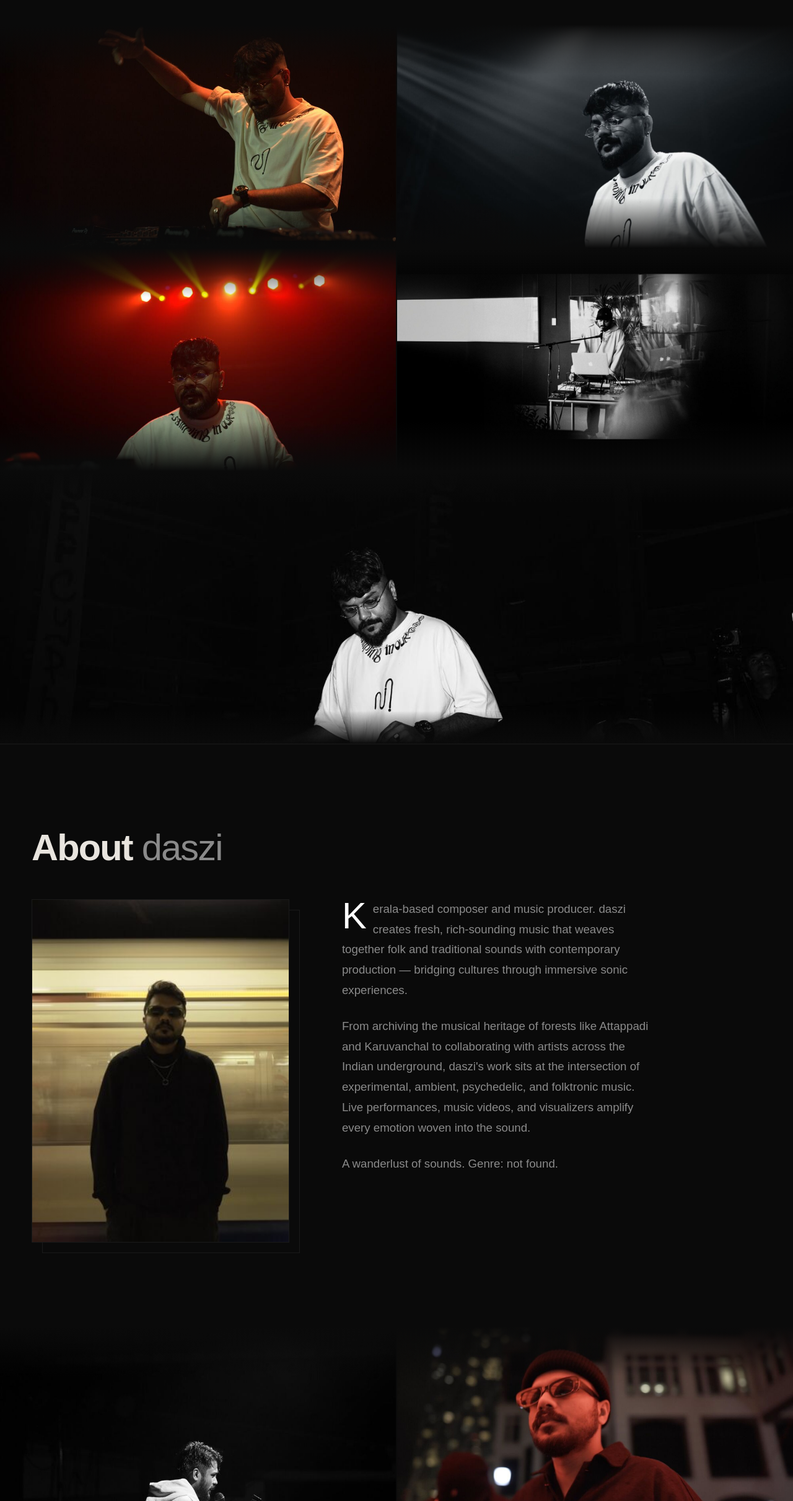
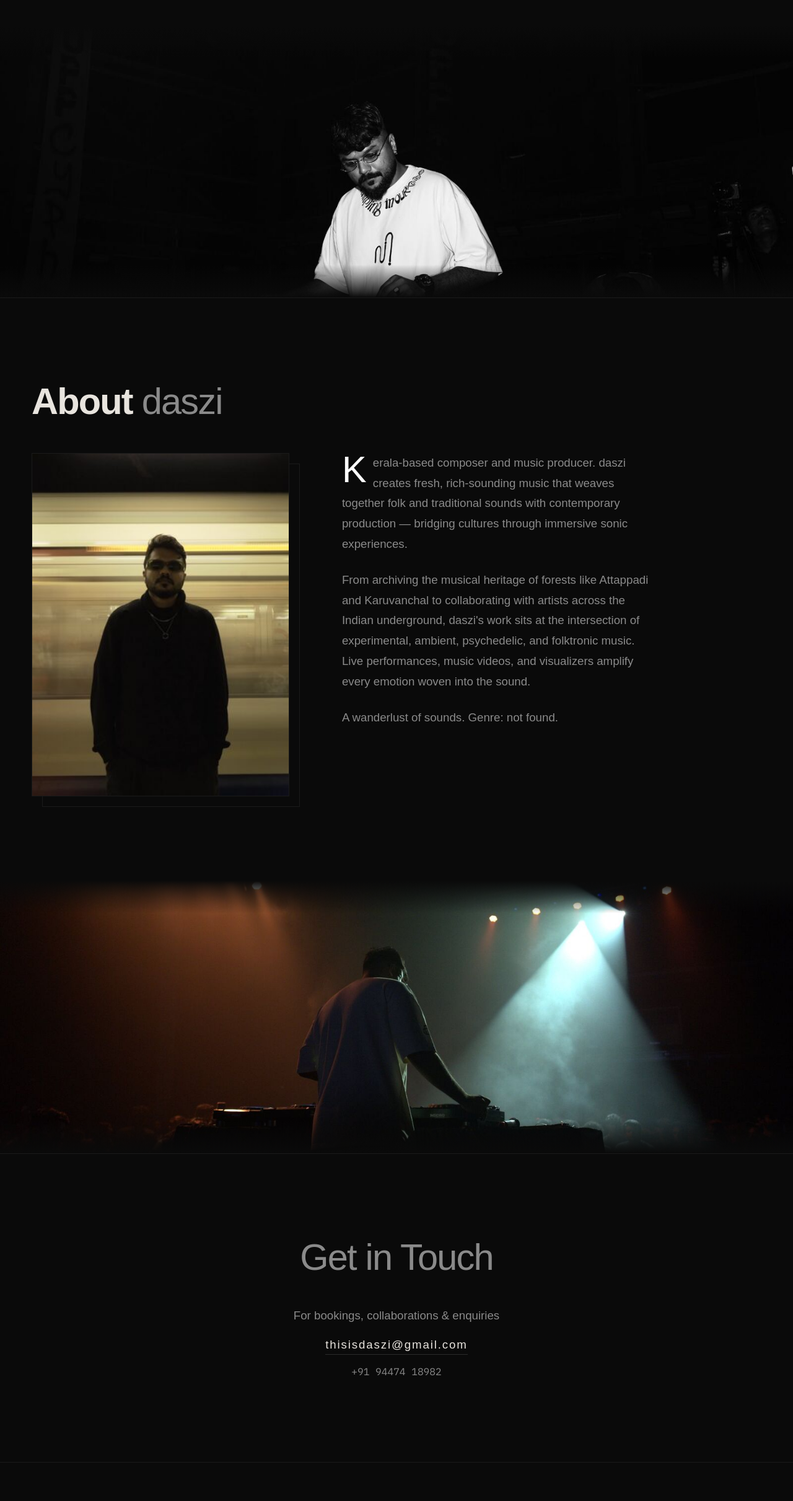
Before and after one commit to manufrancisxyz-gif/daszi, a plain HTML site: page index.html in a window 1280 px wide. Shown: the part 4705-7127 px from the top of the page at 62% size. Drawn offline with Linux system fonts and the light colour scheme; a web font is replaced by a local one.

Commit message:
Cut the homepage photo breaks down to two
Remove the four side-by-side photo pairs (8 photos, including repeats
of the hero mic shot and the About portrait) and their now-unused
styles. The wide DJ shot stays between Watch and About, and the
silhouette before Contact.

Co-Authored-By: Claude Opus 5.5 <noreply@anthropic.com>

```diff
--- a/index.html
+++ b/index.html
@@ -76,12 +76,6 @@ nav.scrolled .nav-logo-full{opacity:1}
 .photo-full{height:55vh;min-height:350px}
 .photo-full::after{content:'';position:absolute;inset:0;background:linear-gradient(to bottom,var(--bg) 0%,transparent 12%,transparent 88%,var(--bg) 100%);pointer-events:none}
 /* Two-up photo row */
-.photo-duo{display:grid;grid-template-columns:1fr 1fr;gap:2px}
-.photo-duo .photo-cell{height:45vh;min-height:300px;overflow:hidden;position:relative}
-.photo-duo .photo-cell img{width:100%;height:100%;object-fit:cover;transition:transform 6s ease-out}
-.photo-duo .photo-cell:hover img{transform:scale(1.04)}
-.photo-duo::before{content:'';position:absolute;top:0;left:0;right:0;height:80px;background:linear-gradient(to bottom,var(--bg),transparent);z-index:1;pointer-events:none}
-.photo-duo::after{content:'';position:absolute;bottom:0;left:0;right:0;height:80px;background:linear-gradient(to top,var(--bg),transparent);z-index:1;pointer-events:none}
 
 .spotify-bar{padding:0 3rem;position:relative;z-index:2;margin-top:-1rem}
 
@@ -273,8 +267,6 @@ section{padding:8rem 3rem}
   .album-desc{font-size:.95rem}
   .photo-full{height:30vh;min-height:220px}
   .video-blend{height:50vh;min-height:280px}
-  .photo-duo{grid-template-columns:1fr}
-  .photo-duo .photo-cell{height:30vh}
   .videos-section{padding:4rem 1.2rem}
   .videos-section{padding:4rem 0}
   .vid-slide{width:80%}
@@ -537,18 +529,6 @@ section{padding:8rem 3rem}
   </div>
 </section>
 
-<!-- PHOTO BREAK — DJ closeup + spotlight portrait side by side -->
-<div class="photo-duo" style="position:relative">
-  <div class="photo-cell reveal-left"><img src="daszi_dj_closeup.jpg" alt="daszi live"></div>
-  <div class="photo-cell reveal-right"><img src="daszi_spotlight.jpg" alt="daszi"></div>
-</div>
-
-<!-- PHOTO BREAK — Red portrait + live setup duo -->
-<div class="photo-duo" style="position:relative">
-  <div class="photo-cell"><img src="daszi_red_portrait.jpg" alt="daszi red lights"></div>
-  <div class="photo-cell"><img src="daszi_live_setup.jpg" alt="daszi studio" style="object-position:center 40%"></div>
-</div>
-
 <!-- PHOTO BREAK — Pioneer DJ wide shot full width -->
 <div class="photo-break photo-full">
   <img src="daszi_pioneer_wide.jpg" alt="daszi at the decks">
@@ -570,18 +550,6 @@ section{padding:8rem 3rem}
     </div>
   </div>
 </section>
-
-<!-- PHOTO BREAK — B&W mic with hanging lights + London night duo -->
-<div class="photo-duo" style="position:relative">
-  <div class="photo-cell"><img src="daszi_mic_bw.jpg" alt="daszi performing" style="object-position:center 60%"></div>
-  <div class="photo-cell"><img src="daszi_london_night.jpg" alt="daszi London"></div>
-</div>
-
-<!-- PHOTO BREAK — Tube station portrait + closeup B&W duo -->
-<div class="photo-duo" style="position:relative">
-  <div class="photo-cell"><img src="daszi_portrait.jpg" alt="daszi tube station" style="object-position:center 30%"></div>
-  <div class="photo-cell"><img src="daszi_closeup_bw.jpg" alt="daszi" style="object-position:center 25%"></div>
-</div>
 
 <!-- PHOTO BREAK — Silhouette from behind full width -->
 <div class="photo-break photo-full">
```
